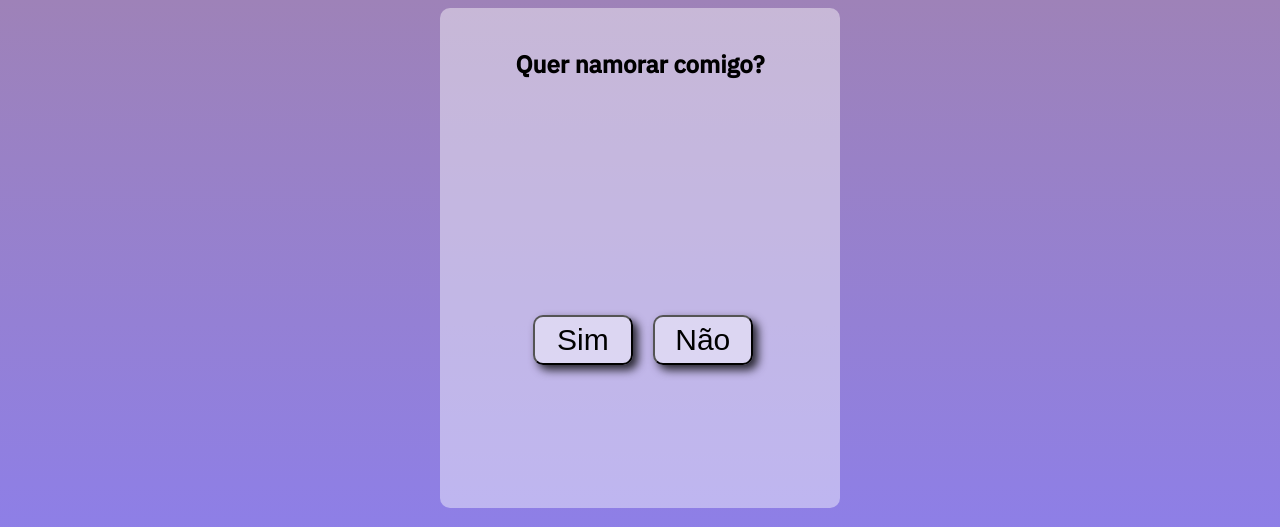
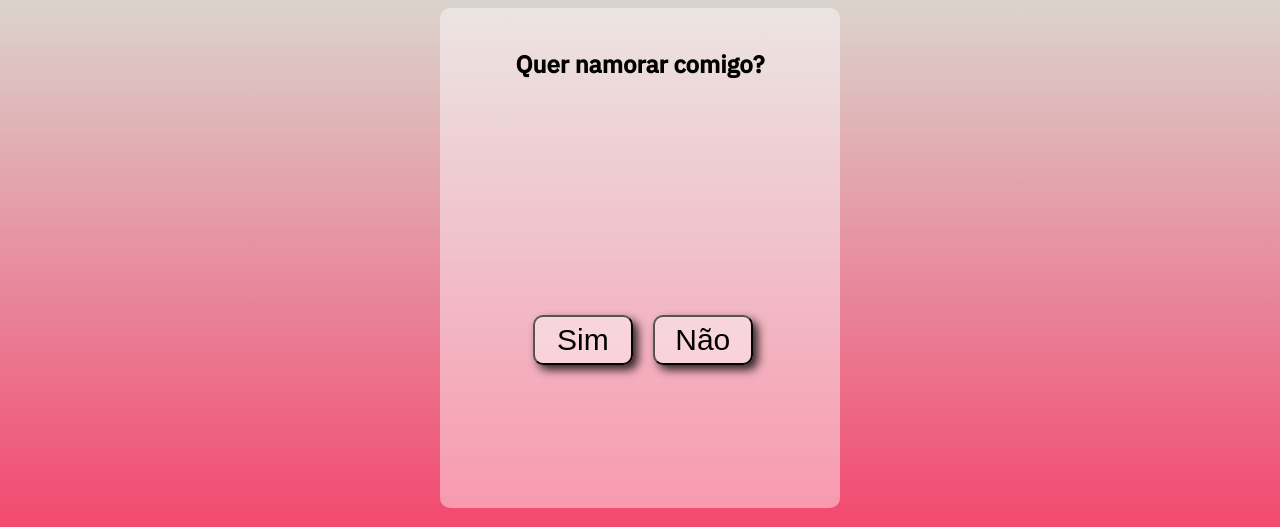
Before and after one commit to Fatmanpiu/port, a plain HTML site: page projetos/coração.html in a window 1280 px wide. Shown: the top 527 px of the page. Drawn offline with Linux system fonts and the light colour scheme.

Commit message:
Update coração.html

```diff
--- a/projetos/coração.html
+++ b/projetos/coração.html
@@ -13,7 +13,7 @@
 }
 
         body{
-background-image: linear-gradient(to top, #1000ff82, #9e82b8 );
+background-image: linear-gradient(to top, #ff0040, #6141233a );
 font-family: 'IBM Plex Sans', sans-serif;
 text-align: center;
 
```
